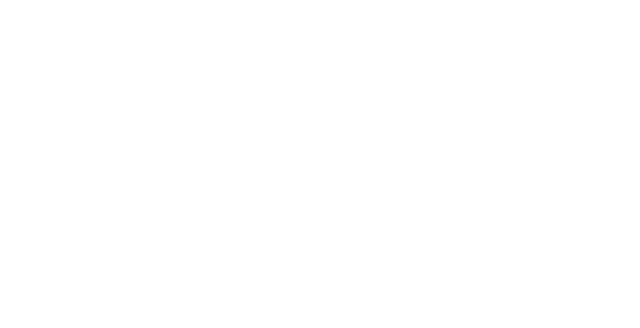
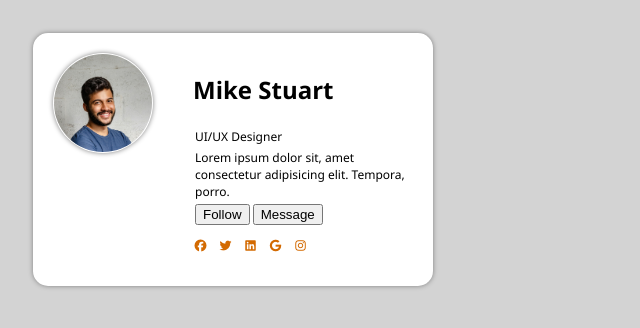
Before and after one commit to AnnaGrygoryeva-01/Flex-user-card, a plain HTML site: page index.html in a window 1280 px wide. Shown: the whole page, without its empty margins (0-640 px from the left). Drawn offline with Linux system fonts and the light colour scheme; files that its build step writes are made by us from their sources.

Commit message:
Add content

```diff
--- a/css/style.css
+++ b/css/style.css
@@ -0,0 +1,73 @@
+* {
+  box-sizing: border-box;
+}
+
+body {
+  padding: 15px;
+  background-color: lightgray;
+  display: flex;
+  flex-wrap: wrap;
+}
+
+.user-card {
+  padding: 20px;
+  margin: 10px;
+  background-color: white;
+  box-shadow: 0 0 5px grey;
+  border-radius: 15px;
+  display: flex;
+  flex-direction: row;
+
+  flex-basis: 300px;
+  flex-grow: 1;
+  min-width: 260px;
+  max-width: 400px;
+
+  align-items: flex-start;
+  gap: 40px;
+
+  font-family: "Segoe UI", Tahoma, Geneva, Verdana, sans-serif;
+}
+
+.user-avatar {
+  width: 100px;
+  height: 100px;
+  object-fit: cover;
+  object-position: top;
+  border-radius: 50%;
+  padding: 1px;
+  box-shadow: 0 0 5px grey;
+  flex-shrink: 0;
+}
+
+.user-info {
+  display: flex;
+  flex-direction: column;
+  align-items: flex-start;
+  margin: auto;
+}
+
+.user-font {
+  text-align: flex-start;
+  margin: 2px;
+  font-size: 12px;
+}
+
+.user-adress {
+}
+
+.button-wrapper {
+  /* Why background color doen't work?! */
+}
+.social-links {
+  display: flex;
+  align-items: center;
+  gap: 10px;
+  list-style-type: none;
+  padding: 0;
+  font-size: 12px;
+  color: rgb(211, 106, 1);
+}
+
+.social-link-item {
+}
--- a/index.html
+++ b/index.html
@@ -3,7 +3,7 @@
   <head>
     <meta charset="UTF-8" />
     <meta name="viewport" content="width=device-width, initial-scale=1.0" />
-    <link rel="stylesheet" href="./assets/css/style.css" />
+    <link rel="stylesheet" href="./css/style.css" />
     <link
       rel="stylesheet"
       href="https://cdnjs.cloudflare.com/ajax/libs/font-awesome/7.0.1/css/all.min.css"
@@ -12,5 +12,45 @@
       referrerpolicy="no-referrer"
     />
   </head>
-  <body></body>
+  <body>
+    <!-- CARD 1 -->
+    <article class="user-card">
+      <img
+        class="user-avatar"
+        src="./assets/images/pexels-italo-melo-881954-2379004.jpg"
+        alt="User Avatar"
+      />
+      <section class="user-info">
+        <h2>Mike Stuart</h2>
+        <p class="user-description user-font">UI/UX Designer</p>
+        <p class="user-adress user-font">
+          Lorem ipsum dolor sit, amet consectetur adipisicing elit. Tempora,
+          porro.
+        </p>
+
+        <!-- footer -->
+        <footer>
+          <div class="button-wrapper user-font">
+            <button>Follow</button>
+            <button>Message</button>
+          </div>
+          <ul class="social-links">
+            <li class="social-link-item">
+              <i class="fa-brands fa-facebook"></i>
+            </li>
+            <li class="social-link-item">
+              <i class="fa-brands fa-twitter"></i>
+            </li>
+            <li><i class="fa-brands fa-linkedin"></i></li>
+            <li class="social-link-item">
+              <i class="fa-brands fa-google"></i>
+            </li>
+            <li class="social-link-item">
+              <i class="fa-brands fa-instagram"></i>
+            </li>
+          </ul>
+        </footer>
+      </section>
+    </article>
+  </body>
 </html>
```
Also changed, not shown: assets/images/pexels-italo-melo-881954-2379004.jpg (added), assets/images/pexels-tvndooko-5102242.jpg (added), 2 other files.
